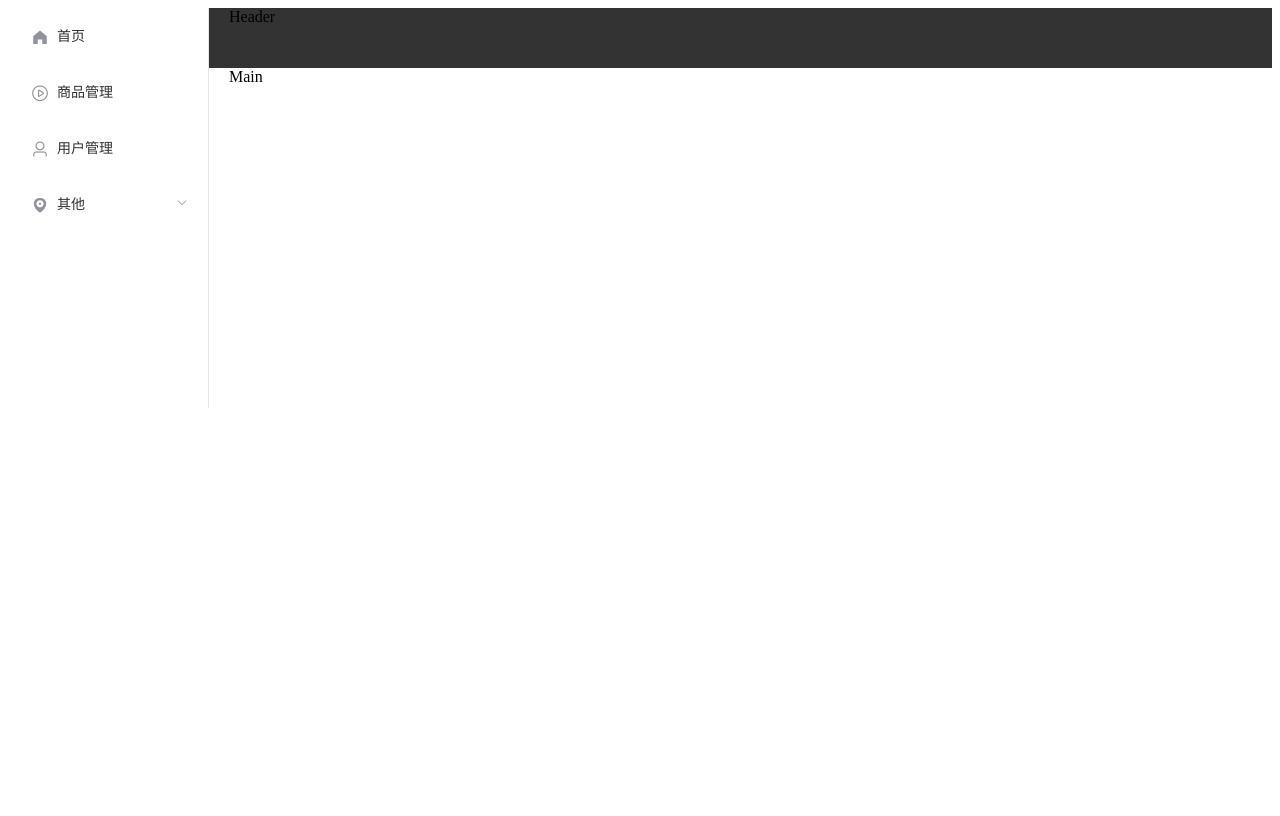
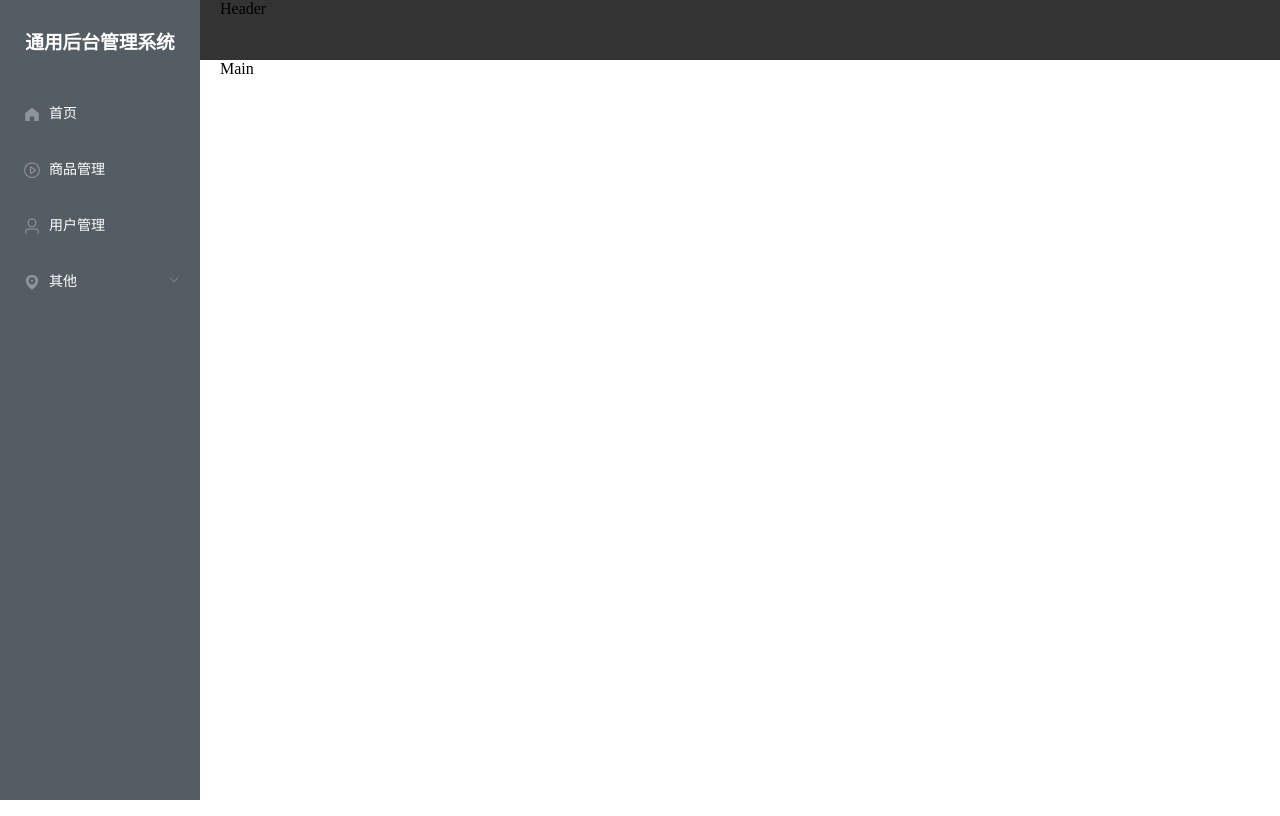
Before and after one commit to Eric-Li323/vue-manage, a Vue app: page / in a window 1280 px wide. Built offline with nearby package versions, Linux system fonts and the light colour scheme.

Commit message:
menu样式

```diff
--- a/src/App.vue
+++ b/src/App.vue
@@ -13,6 +13,10 @@ export default {
 </script>
 
 <style>
+html,body {
+	margin: 0;
+	padding: 0;
+}
 #app {
   height: 100vh;
 }
--- a/src/components/CommonAside.vue
+++ b/src/components/CommonAside.vue
@@ -1,6 +1,7 @@
 <template>
-	<el-menu default-active="1-4-1" class="el-menu-vertical-demo" @open="handleOpen" @close="handleClose"
+	<el-menu default-active="1-4-1" class="el-menu-vertical-demo" background-color="#545c64" text-color="#fff" active-text-color="#ffd04b" @open="handleOpen" @close="handleClose"
 		:collapse="isCollapse">
+		<h3>通用后台管理系统</h3>
 		<el-menu-item v-for="item in noChildren" :index="item.path" :key="item.path">
 			<i :class="'el-icon-' + item.icon"></i>
 			<span slot="title">{{item.label}}</span>
@@ -17,10 +18,19 @@
 	</el-menu>
 </template>
 
-<style>
+<style lang="less" scoped>
 	.el-menu-vertical-demo:not(.el-menu--collapse) {
 		width: 200px;
 		min-height: 400px;
+	}
+	.el-menu {
+		height: 100%;
+		border: none;
+		h3 {
+			color: #fff;
+			text-align: center;
+			line-height: 48px;
+		}
 	}
 </style>
 
--- /dev/null
+++ b/views/Main.vue
@@ -0,0 +1,34 @@
+<template>
+  <el-container style = "height: 100%">
+    <el-aside width="auto">
+        <common-aside></common-aside>
+    </el-aside>
+    <el-container>
+      <el-header>Header</el-header>
+      <el-main>
+		  <router-view></router-view>
+	  </el-main>
+    </el-container>
+  </el-container>
+</template>
+<script>
+import CommonAside from '../src/components/CommonAside.vue'
+
+export default {
+  name: "Main",
+  components: {
+      CommonAside
+  },
+  data() {
+    return {};
+  },
+};
+</script>
+<style lang="less" scope>
+.el-header {
+    background-color: #333;
+}
+.el-main {
+    padding-top: 0;
+}
+</style>
```
Also changed, not shown: views/User/index.vue (added, +11 -0 lines), views/home/index.vue (added, +11 -0 lines).
